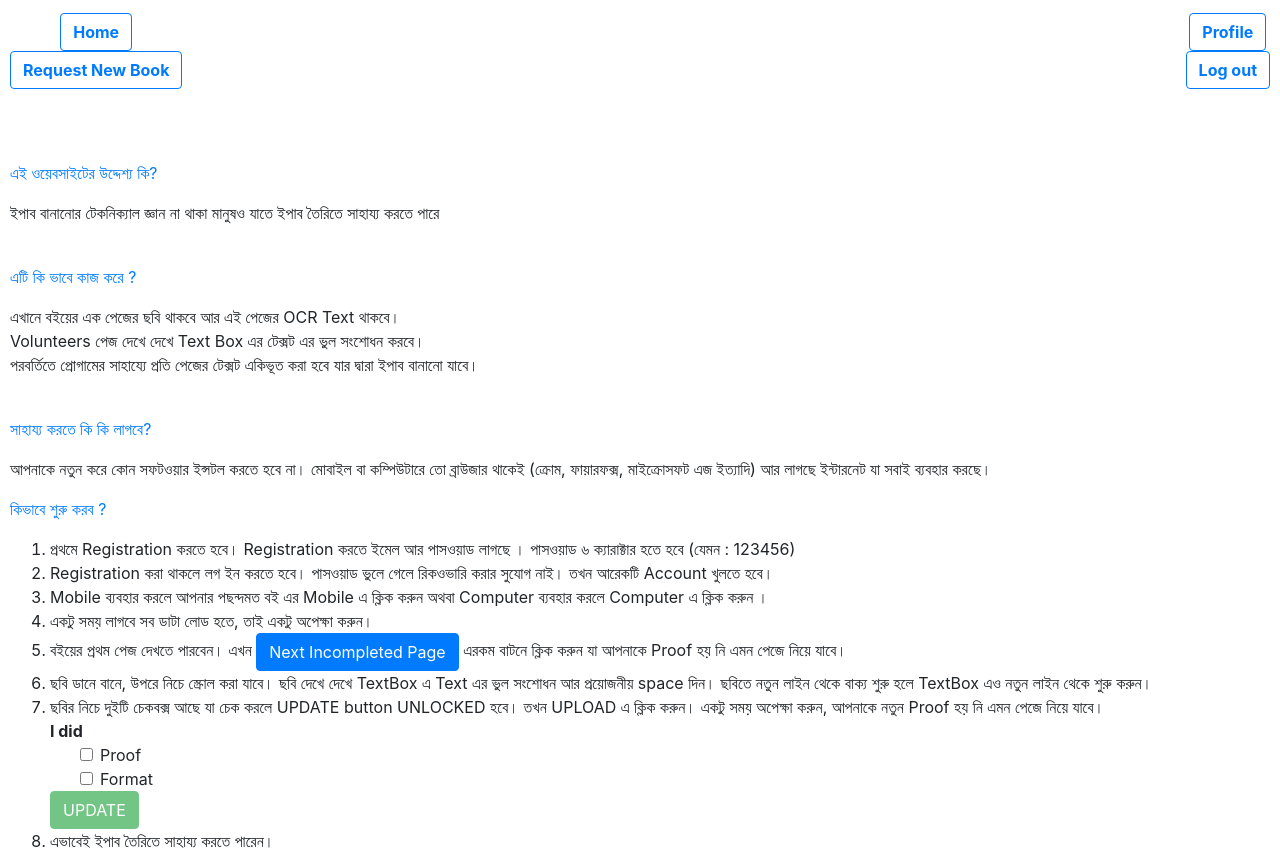
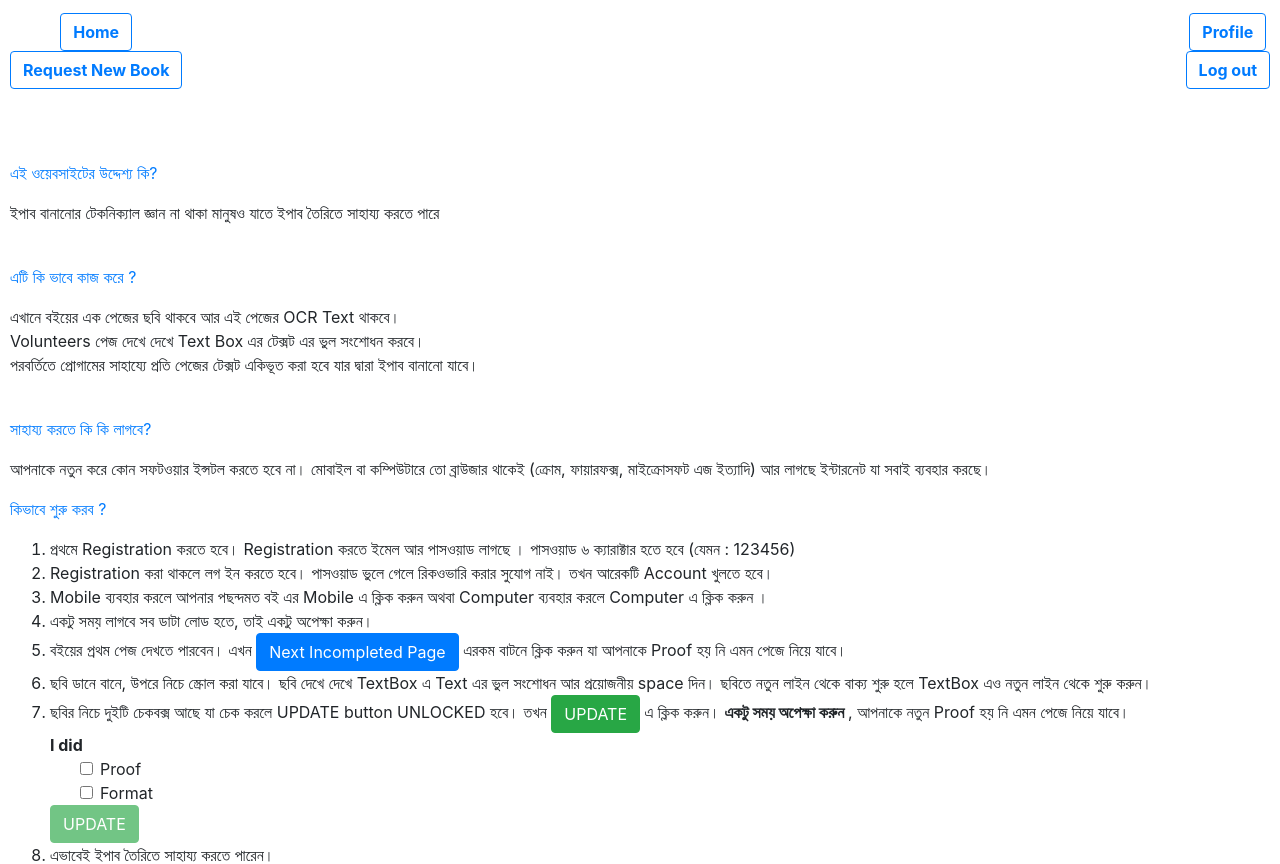
Before and after one commit to rupkotha/rupkotha.github.io, a plain HTML site: page tutorial.html in a window 1280 px wide. Shown: the part 127-991 px from the top of the page. Drawn offline with nearby package versions, Linux system fonts and the light colour scheme; a script that the page names is missing.

Commit message:
Update tutorial.html

```diff
--- a/tutorial.html
+++ b/tutorial.html
@@ -100,8 +100,8 @@
             </li>
 
             <li>
-                ছবির নিচে দুইটি চেকবক্স আছে যা চেক করলে UPDATE button UNLOCKED হবে। তখন UPLOAD এ ক্লিক করুন। একটু সময়
-                অপেক্ষা করুন, আপনাকে নতুন Proof হয় নি এমন পেজে নিয়ে যাবে।
+                ছবির নিচে দুইটি চেকবক্স আছে যা চেক করলে UPDATE button UNLOCKED হবে। তখন <button type="submit" class="btn btn-success">UPDATE</button> এ ক্লিক করুন। <b>একটু সময়
+                অপেক্ষা করুন </b>, আপনাকে নতুন Proof হয় নি এমন পেজে নিয়ে যাবে।
                 <br>
                 <div id="footer-div-left">
                     <b class="form-check-label"> I did </b>
```
